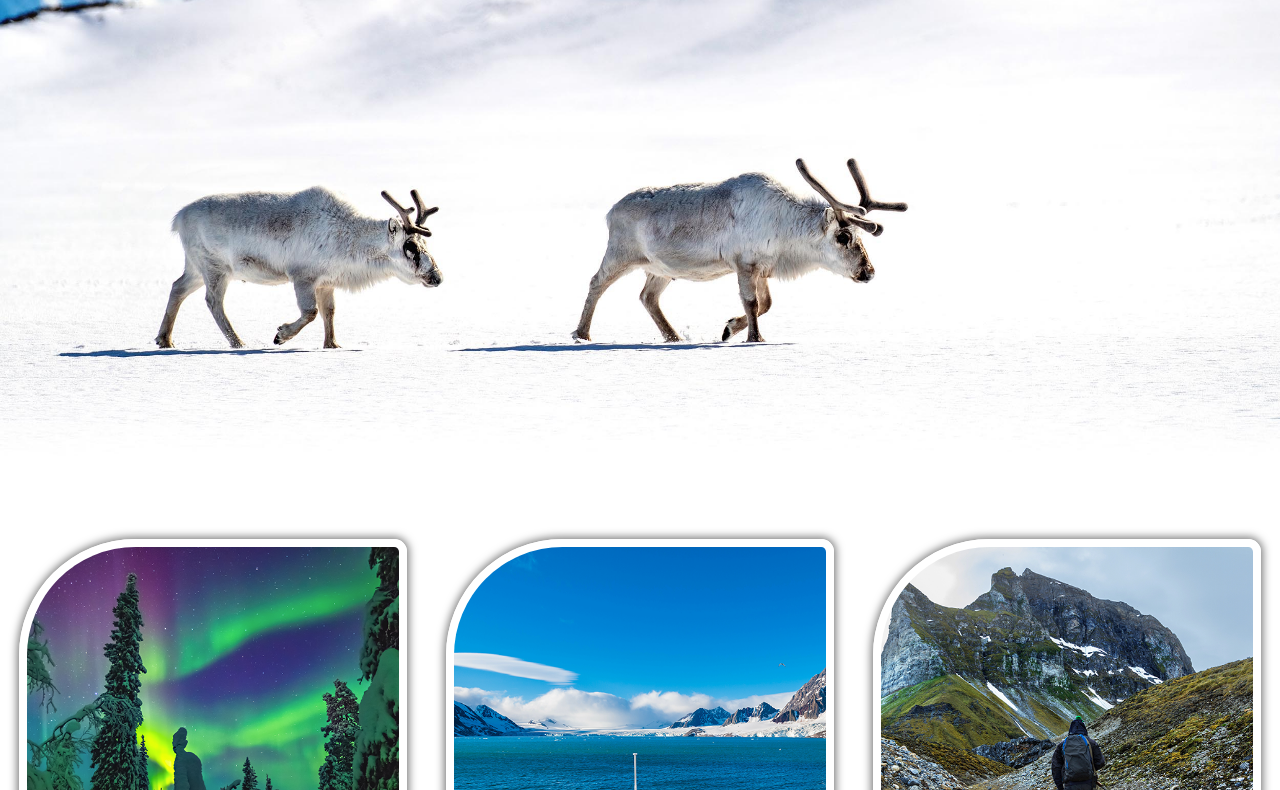
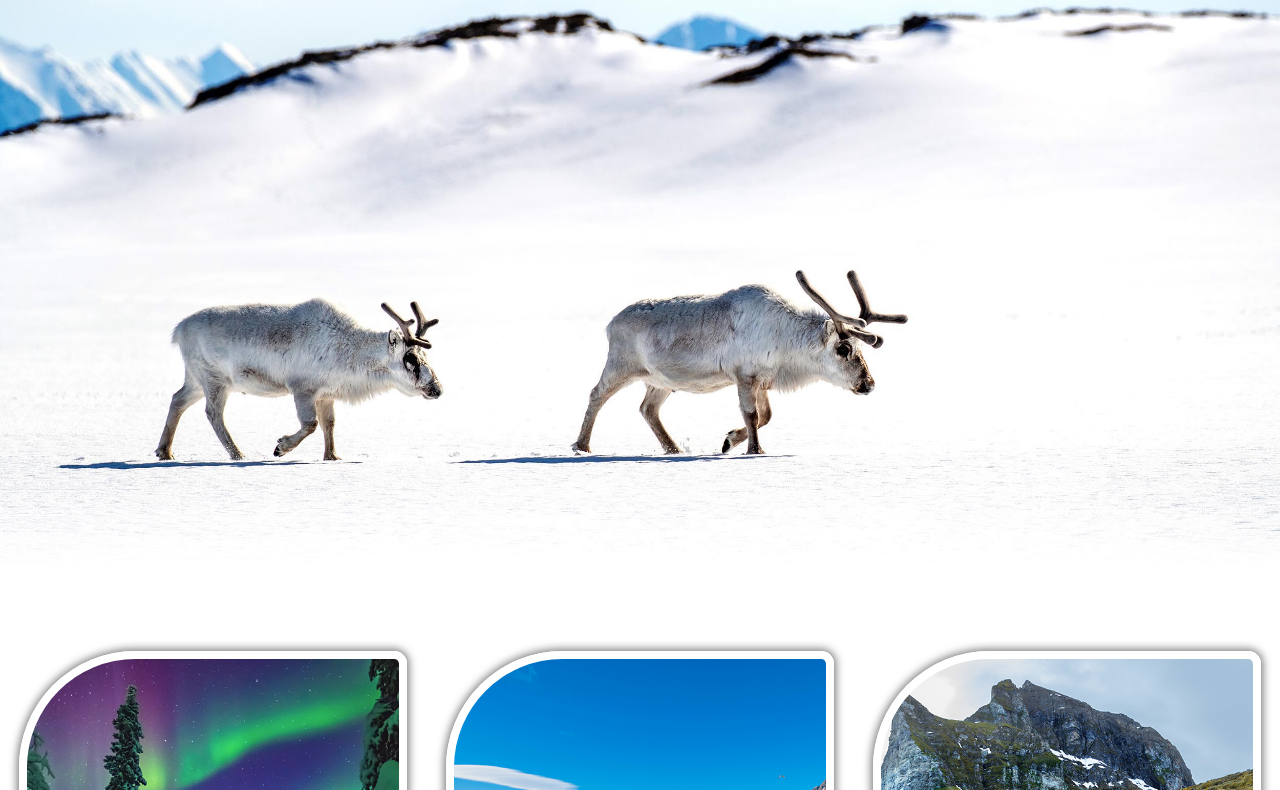
Before and after one commit to omnidream/webpageU1, a plain HTML site: page index.htm in a window 1280 px wide. Shown: the part 177-967 px from the top of the page. Drawn offline with nearby package versions, Linux system fonts and the light colour scheme.

Commit message:
Changed hero-img
Changed hero-img to % instead of rem to handle screen size ajustments in real time

```diff
--- a/assets/css/resonsive.css
+++ b/assets/css/resonsive.css
@@ -3,7 +3,7 @@
     #hero-image
     {
         width: 100%;
-        margin-top: -15rem;
+        margin-top: -10%;
         position: relative;
         z-index: -1;
     }
```
